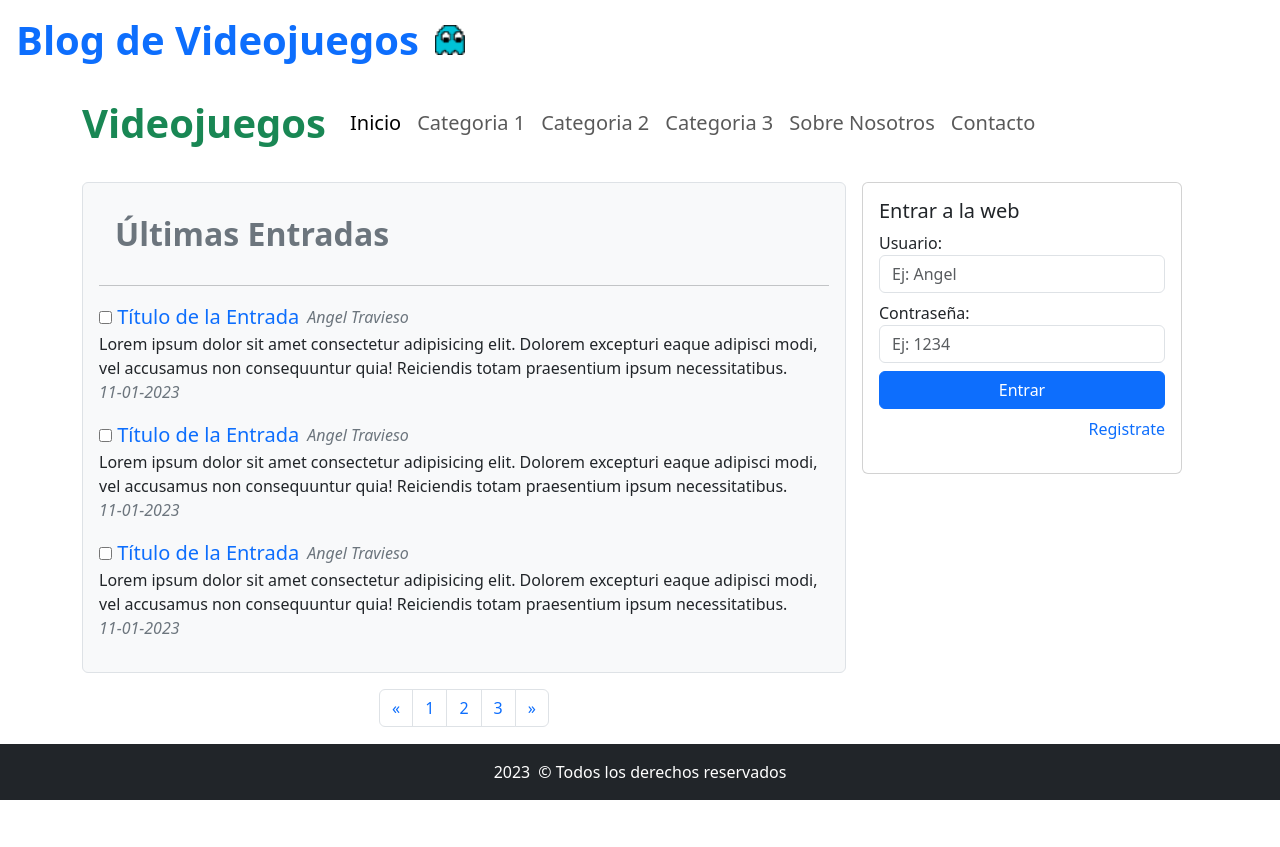
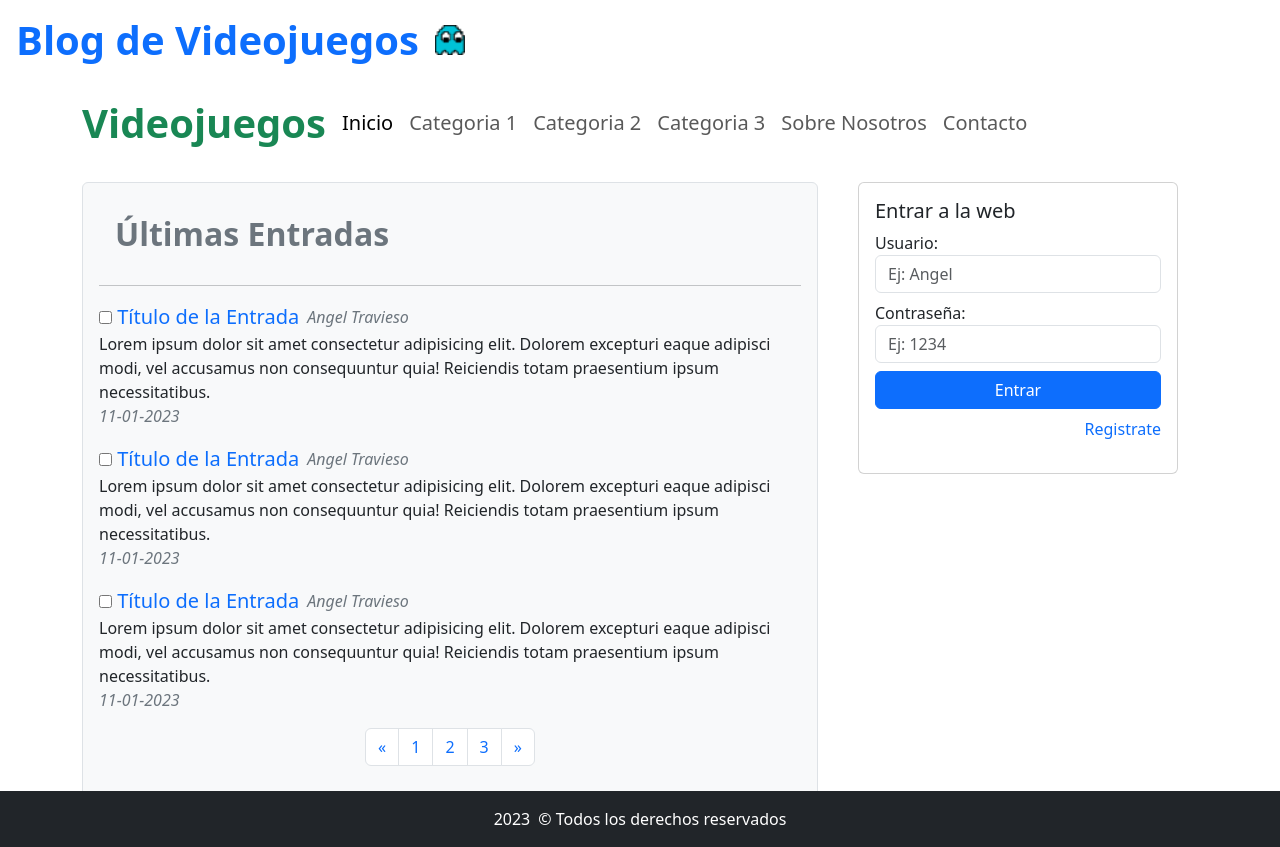
Before and after one commit to AngelTravieso/blog_php, a PHP site: page / in a window 1280 px wide. Before the commit the page ends 800 px from the top, so only its background shows below. Run offline with PHP 8.4, Linux system fonts and the light colour scheme.

Commit message:
responsive

```diff
--- a/css/style.css
+++ b/css/style.css
@@ -1,3 +1,7 @@
+.main-content {
+    min-height: 100vh;
+}
+
 .square {
     display: inline-block;
     width: 200px;
@@ -12,8 +16,9 @@
     animation: slide 4s infinite linear;
 }
 
-.main-content {
-    min-height: 100vh;
+/* Utilitarios */
+.cursor-pointer {
+    cursor: pointer;
 }
 
 /* animacion izquierda derecha */
--- a/index.html
+++ b/index.html
@@ -13,7 +13,7 @@
   </head>
   <body class="bg-white position-relative main-content">
 
-    <div class="d-flex align-items-center">
+    <div class="d-flex justify-content-center justify-content-lg-start align-items-center">
         <a href="#" class="text-decoration-none">
             <h1 class="text-primary m-3 fw-bold">Blog de Videojuegos</h1>
         </a>
@@ -27,8 +27,8 @@
 
     <!-- Navbar -->
     <nav class="navbar navbar-expand-lg">
-        <div class="container">
-            <a href="/" class="navbar-brand text-success fw-bold fs-1">Videojuegos</a>
+        <div class="container align-items-center">
+            <a href="/" class="navbar-brand text-success fw-bold fs-1 mx-auto me-lg-2">Videojuegos</a>
             <!-- boton -->
             <button class="navbar-toggler" type="button" data-bs-toggle="collapse" data-bs-target="#navbar"
             aria-controls="navbar" aria-expanded="false" aria-label="Mostrar Menu"
@@ -40,27 +40,27 @@
             <div class="collapse navbar-collapse" id="navbar">
                 <ul class="navbar-nav me-auto mb-2 mb-lg-0">
                     <li class="nav-item">
-                        <a href="#" class="nav-link active fs-5" aria-current="page">Inicio</a>
+                        <a href="#" class="nav-link active fs-5 text-center" aria-current="page">Inicio</a>
                     </li>
 
                     <li class="nav-item">
-                        <a href="#" class="nav-link fs-5" aria-current="page">Categoria 1</a>
+                        <a href="#" class="nav-link fs-5 text-center" aria-current="page">Categoria 1</a>
                     </li>
 
                     <li class="nav-item">
-                        <a href="#" class="nav-link fs-5" aria-current="page">Categoria 2</a>
+                        <a href="#" class="nav-link fs-5 text-center" aria-current="page">Categoria 2</a>
                     </li>
 
                     <li class="nav-item">
-                        <a href="#" class="nav-link fs-5" aria-current="page">Categoria 3</a>
+                        <a href="#" class="nav-link fs-5 text-center" aria-current="page">Categoria 3</a>
                     </li>
 
                     <li class="nav-item">
-                        <a href="#" class="nav-link fs-5" aria-current="page">Sobre Nosotros</a>
+                        <a href="#" class="nav-link fs-5 text-center" aria-current="page">Sobre Nosotros</a>
                     </li>
 
                     <li class="nav-item">
-                        <a href="#" class="nav-link fs-5" aria-current="page">Contacto</a>
+                        <a href="#" class="nav-link fs-5 text-center" aria-current="page">Contacto</a>
                     </li>
                 </ul>
             </div>
@@ -69,17 +69,19 @@
 
     <div class="container d-flex justify-content-between">
         <!-- Contenido Principal -->
+        <div class="row">
+            <div class="col-lg-8 col-xxl-8">
                 <main class="container-fluid p-0">
-            <section class="bg-light mx-auto m-3 border border-1 rounded p-3">
-                <h2 class="text-secondary fw-bold p-3">Últimas Entradas</h2>
+                    <section class="bg-light mx-auto m-3 border border-1 rounded p-3 mb-5">
+                        <h2 class="text-center text-lg-start text-secondary fw-bold p-3">Últimas Entradas</h2>
 
                         <hr>
 
                         <!-- Entradas del Blog -->
                         <article class="entrada">
-                    <div class="d-flex align-items-center">
-                        <label for="entrada" class="fs-5 text-primary m-0">
-                            <input type="checkbox" name="" id="entrada">
+                            <div class="d-flex flex-column flex-lg-row align-items-lg-center">
+                                <label for="entrada1" class="fs-5 text-primary m-0 cursor-pointer">
+                                    <input type="checkbox" id="entrada1">
                                     Título de la Entrada
                                 </label>
                                 <p class="text-secondary ms-2 fs-6 fst-italic m-0">Angel Travieso</p>
@@ -89,8 +91,8 @@
                         </article>
 
                         <article class="entrada">
-                    <div class="d-flex align-items-center">
-                        <label for="entrada2" class="fs-5 text-primary m-0">
+                            <div class="d-flex flex-column flex-lg-row align-items-lg-center">
+                                <label for="entrada2" class="fs-5 text-primary m-0 cursor-pointer">
                                     <input type="checkbox" id="entrada2">
                                     Título de la Entrada
                                 </label>
@@ -101,8 +103,8 @@
                         </article>
 
                         <article class="entrada">
-                    <div class="d-flex align-items-center">
-                        <label for="entrada3" class="fs-5 text-primary m-0">
+                            <div class="d-flex flex-column flex-lg-row align-items-lg-center">
+                                <label for="entrada3" class="fs-5 text-primary m-0 cursor-pointer">
                                     <input type="checkbox" id="entrada3">
                                     Título de la Entrada
                                 </label>
@@ -111,7 +113,6 @@
                             <p class="m-0">Lorem ipsum dolor sit amet consectetur adipisicing elit. Dolorem excepturi eaque adipisci modi, vel accusamus non consequuntur quia! Reiciendis totam praesentium ipsum necessitatibus.</p>
                             <p class="fecha_entrada text-secondary fs-6 fst-italic">11-01-2023</p>
                         </article>
-            </section>
 
                         <!-- Paginacion -->
                         <nav aria-label="Page navigation example">
@@ -131,12 +132,14 @@
                             </li>
                             </ul>
                       </nav>
-
+                    </section>
                 </main>
+            </div>
 
             <!-- Formulario de Login -->
+            <div class="col-lg-4 col-xxl-4">
                 <aside class="p-3">
-            <div class="card" style="width: 20rem;">
+                    <div class="card d-none d-lg-block" style="width: 20rem;">
                         <div class="card-body">
                         <h5 class="card-title">Entrar a la web</h5>
                             <form action="#" class="mb-2" method="POST">
@@ -159,21 +162,19 @@
                                 <a href="#" class="text-decoration-none">
                                     <p class="text-primary d-flex justify-content-end fst-bold">Registrate</p>
                                 </a>
-
                             </form>
                         </div>
                     </div>
                 </aside>
             </div>
+        </div>
+    </div>
 
-
-
-
+    <!-- Footer -->
     <footer class="footer d-flex justify-content-center align-items-center bg-dark p-3 text-white bottom-0 position-absolute bottom-0 w-100">
         <span class="text-white year"></span>
         <p class="m-0 ms-2">&copy; Todos los derechos reservados</p>
     </footer>
-
 
 
     <!-- Bootstrap -->
```
Lines whose indentation alone changed are shown as unchanged.
